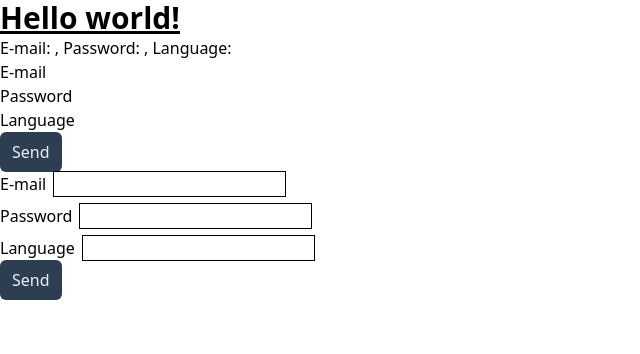
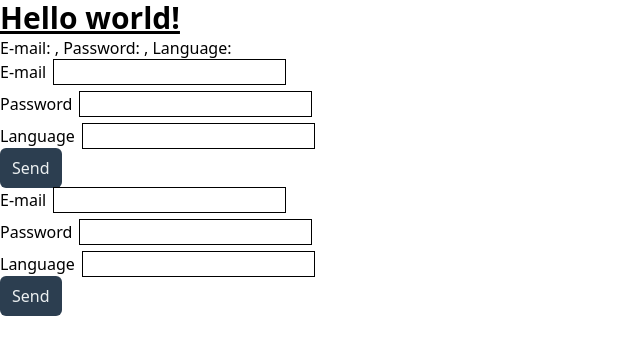
Before and after one commit to patrykomiotek/2a-react, a React (Vite) app: page / in a window 1280 px wide. Shown: the top 354 px of the page, without its empty margins (0-640 px from the left). Built offline with nearby package versions, Linux system fonts and the light colour scheme.

Commit message:
feat: state form with tailwind

```diff
--- a/src/components/RegistrationForm.tsx
+++ b/src/components/RegistrationForm.tsx
@@ -1,5 +1,6 @@
 import { useState, type FormEventHandler } from "react";
 import { Button } from "../ui/Button";
+import { Input } from "../ui/Input";
 
 export const RegistrationForm = () => {
   const [email, setEmail] = useState("");
@@ -18,26 +19,21 @@ export const RegistrationForm = () => {
       <p>
         E-mail: {email}, Password: {password}, Language: {language}
       </p>
-      <div>
-        <label htmlFor="email">E-mail</label>
-        <input
-          id="email"
+      <div className="space-y-2">
+        <Input
+          label="E-mail"
           type="email"
           onChange={(event) => setEmail(event.target.value)}
         />
-      </div>
-      <div>
-        <label htmlFor="password">Password</label>
-        <input
-          id="password"
+
+        <Input
+          label="Password"
           type="password"
           onChange={(event) => setPassword(event.target.value)}
         />
-      </div>
-      <div>
-        <label htmlFor="language">Language</label>
-        <input
-          id="language"
+
+        <Input
+          label="Language"
           onChange={(event) => setLanguage(event.target.value)}
         />
       </div>
```
